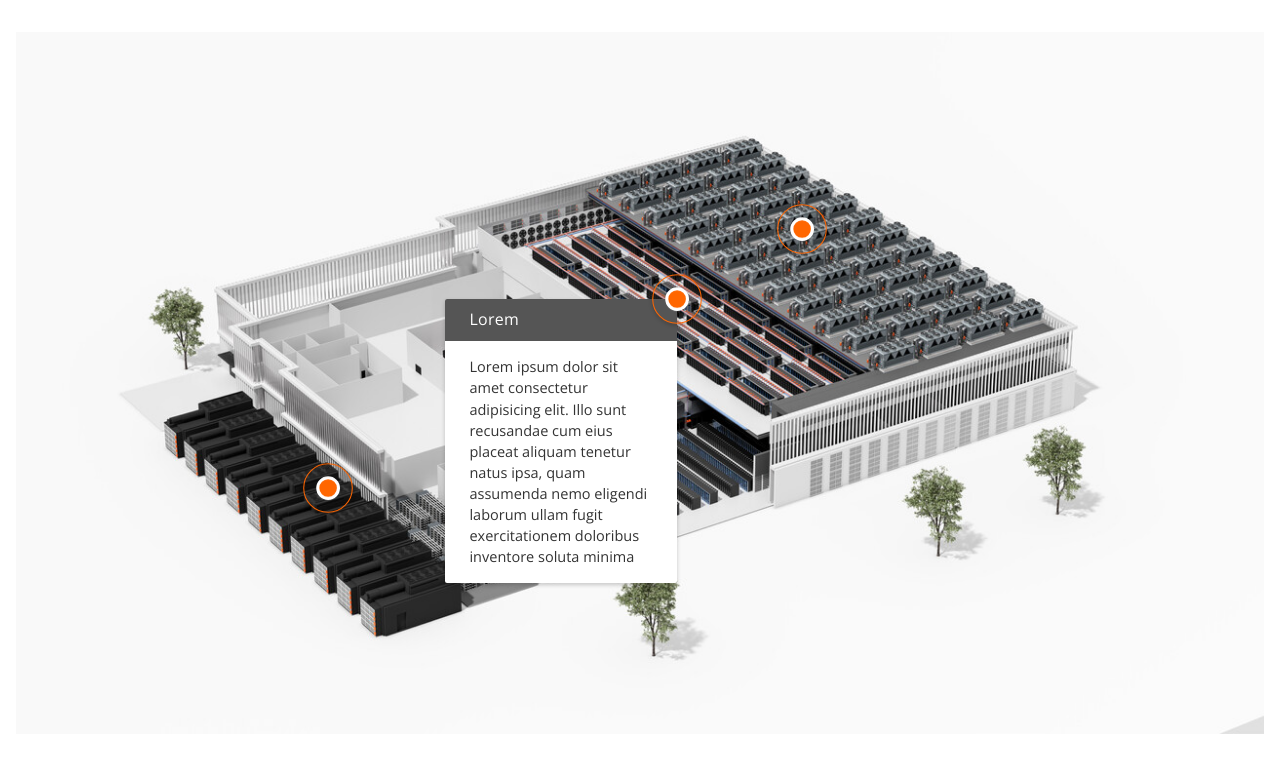
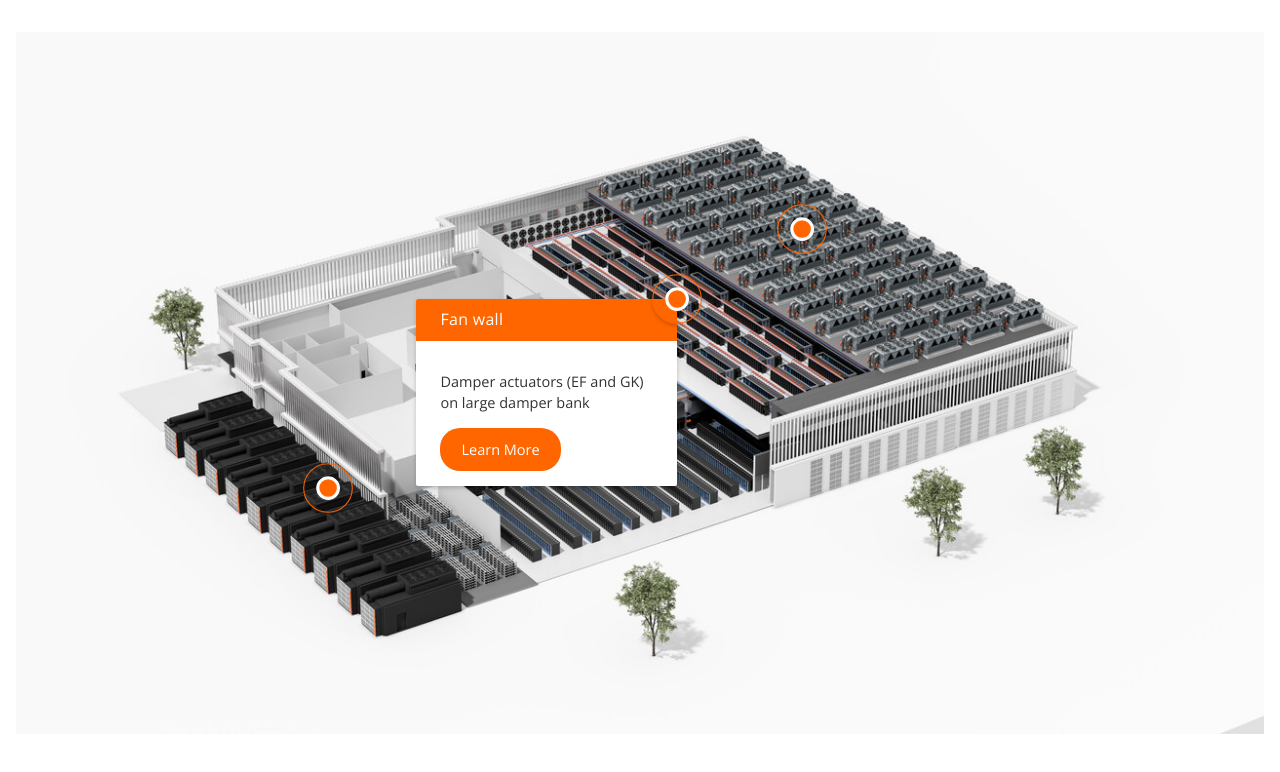
Before and after one commit to sbhepburn/belimo-data-center, a plain HTML site: page index.html in a window 1280 px wide. Both pictures are taken after a click on the element 677 px from the left and 298 px from the top of the page. Drawn offline with nearby package versions, Linux system fonts and the light colour scheme.

Commit message:
more theme colors, inner wrapper

```diff
--- a/index.html
+++ b/index.html
@@ -1,62 +1,85 @@
-<!DOCTYPE html>
+<!doctype html>
 <html lang="en">
   <head>
-  <meta charset="UTF-8">
-  <meta name="viewport" content="width=device-width, initial-scale=1.0">
+    <meta charset="UTF-8" />
+    <meta name="viewport" content="width=device-width, initial-scale=1.0" />
     <title>Document</title>
   </head>
   <body>
     <div class="container">
       <div class="lg-container">
-
-		<img class="lg-image" src="/assets/large-Datacenter_overview_15K_240902.jpg"/>
-		<div style="top: 38%; left: 53%;" class="lg-hotspot lg-hotspot--top-right">
+        <img id="" width="500" class="lg-image" src="/assets/compressed-Datacenter_overview_15K_240902.jpg"/>
+        <!-- <img id="magnify-image" class="lg-image" src="/assets/Datacenter_overview_15K_240902.jpg"/> -->
+        <div
+          style="top: 38%; left: 53%"
+          class="lg-hotspot lg-hotspot--top-right"
+        >
           <div class="lg-hotspot__button"></div>
           <div class="lg-hotspot__label">
-				<h4>Lorem</h4>
+            <h4>Fan wall</h4>
+            <div class="inner">
               <p>
-          Lorem ipsum dolor sit amet consectetur adipisicing elit. Illo sunt recusandae cum eius placeat aliquam tenetur natus ipsa, quam assumenda nemo eligendi laborum ullam fugit exercitationem doloribus inventore soluta minima
+				Damper actuators (EF and GK) on large damper bank
 			</p>
+              <a class="content-button" href="#">Learn More</a>
+            </div>
           </div>
         </div>
 
-		<div style="top: 65%; left: 25%;" class="lg-hotspot lg-hotspot--top-left">
+        <div
+          style="top: 65%; left: 25%"
+          class="lg-hotspot lg-hotspot--top-left"
+        >
           <div class="lg-hotspot__button"></div>
           <div class="lg-hotspot__label">
-				<h4>Ipsum</h4>
+            <h4>CRAH</h4>
+            <div class="inner">
               <p>
-          Lorem ipsum dolor sit amet consectetur adipisicing elit. Illo sunt recusandae cum eius placeat aliquam tenetur natus ipsa, quam assumenda nemo eligendi laborum ullam fugit exercitationem doloribus inventore soluta minima
+				Electronic Pressure Independent Valve (EPIV), damper actuators
 			</p>
+              <a class="content-button" href="#">Learn More</a>
+            </div>
           </div>
         </div>
 
-		<div style="top: 28%; left: 63%;" class="lg-hotspot lg-hotspot--top-right">
+        <div
+          style="top: 28%; left: 63%"
+          class="lg-hotspot lg-hotspot--top-right"
+        >
           <div class="lg-hotspot__button"></div>
           <div class="lg-hotspot__label">
-				<h4>Dolor</h4>
+            <h4>CDU</h4>
+            <div class="inner">
               <p>
-          Lorem ipsum dolor sit amet consectetur adipisicing elit. Illo sunt recusandae cum eius placeat aliquam tenetur natus ipsa, quam assumenda nemo eligendi laborum ullam fugit exercitationem doloribus inventore soluta minima
+                Characterized Control Valve (CCV), EPIV, Energy Valve (EV)
               </p>
+              <a class="content-button" href="#">Learn More</a>
+            </div>
           </div>
         </div>
 
-		<div style="top: 48%; left: 42%;" class="lg-hotspot lg-hotspot--top-right">
+        <div
+          style="top: 48%; left: 42%"
+          class="lg-hotspot lg-hotspot--top-right"
+        >
           <div class="lg-hotspot__button"></div>
           <div class="lg-hotspot__label">
-				<h4>amet</h4>
+            <h4>Amet</h4>
+            <div class="inner">
               <p>
-          Lorem ipsum dolor sit amet consectetur adipisicing elit. Illo sunt recusandae cum eius placeat aliquam tenetur natus ipsa, quam assumenda nemo eligendi laborum ullam fugit exercitationem doloribus inventore soluta minima
+                Lorem ipsum dolor sit amet consectetur adipisicing elit. Illo
+                sunt recusandae cum eius placeat aliquam tenetur natus ipsa,
+                quam assumenda nemo eligendi laborum ullam fugit exercitationem
+                doloribus inventore soluta minima
               </p>
+              <a class="content-button" href="#">Learn More</a>
             </div>
           </div>
-
         </div>
       </div>
-<!-- Link the CSS -->
-<link
-rel="stylesheet" href="styles.css">
-<!-- Link the JavaScript -->
+    </div>
+    <link rel="stylesheet" href="styles.css" />
+    <script src="//cdnjs.cloudflare.com/ajax/libs/jquery/2.1.3/jquery.min.js"></script>
     <script src="script.js"></script>
-
   </body>
 </html>
--- a/script.js
+++ b/script.js
@@ -21,3 +21,5 @@ const selectHotspot = (e) => {
       button.addEventListener("click", selectHotspot);
     });
   })();
+
+;
--- a/styles.css
+++ b/styles.css
@@ -9,7 +9,7 @@
   --color-button: #ff6600;
   --color-button-hover: #ff774c;
   --color-text: #333;
-  --color-heading-background: #555;
+  --color-heading-background: #ff6600;
 }
 
 body {
@@ -18,6 +18,23 @@ body {
 
 * {
   box-sizing: border-box;
+}
+
+.content-button {
+  border-radius: 20px;
+  background-color: var(--color-button);
+  color: #fff;
+  border: 1px solid transparent;
+  text-decoration: none;
+  padding: 10px 20px;
+  display: block;
+  width: fit-content;
+  transition: border .5s ease, background-color .5s ease, color .5s ease;
+}
+.content-button:hover {
+  border: 1px solid var(--color-button);
+  background: #fff;
+  color: #000;
 }
 
 .notes {
@@ -50,6 +67,8 @@ body {
   height: 100%;
   width: 100%;
   object-fit: cover;
+  position: relative;
+  z-index: 0;
 }
 
 .lg-hotspot {
@@ -72,6 +91,10 @@ body {
 
 .lg-hotspot--selected {
   z-index: 999;
+  pointer-events: all;
+}
+.lg-hotspot--selected .lg-hotspot__label {
+  pointer-events: all;
 }
 
 .lg-hotspot--selected .lg-hotspot__label {
@@ -89,6 +112,10 @@ body {
   animation: button-pulse 7s ease-in-out infinite;
   cursor: pointer;
   position: relative;
+}
+
+.lg-hotspot__button:hover {
+  transform: scale(1.2);
 }
 
 .lg-hotspot__button:after {
@@ -111,7 +138,7 @@ body {
   pointer-events: none;
   position: absolute;
   padding: 0 0 1.1em 0;
-  width: 16em;
+  width: 18em;
   max-width: 50vw;
   background-color: white;
   box-shadow: 0 2px 4px rgba(0, 0, 0, 0.2);
@@ -136,10 +163,11 @@ body {
   border-radius: var(--label-border-radius) var(--label-border-radius) 0 0;
 }
 
-.lg-hotspot__label p {
+.lg-hotspot__label .inner {
   margin: 0;
   padding: 1.1em var(--label-padding-x) 0 var(--label-padding-x);
   color: var(--color-text);
+  /* pointer-events: all; */
 }
 
 .lg-hotspot--top-left .lg-hotspot__label {
```
Also changed, not shown: assets/compressed-Datacenter_overview_15K_240902.jpg (renamed from assets/large-Datacenter_overview_15K_240902.jpg), 1 other file. Lines whose indentation alone changed are shown as unchanged.
